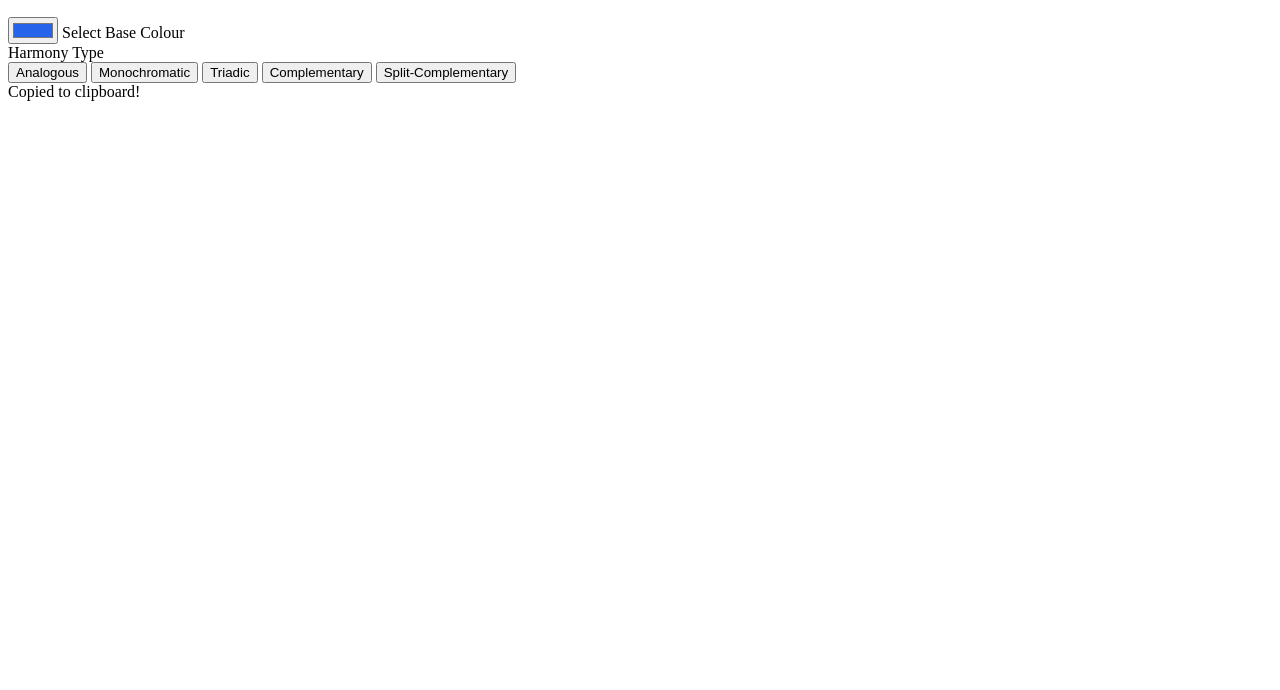
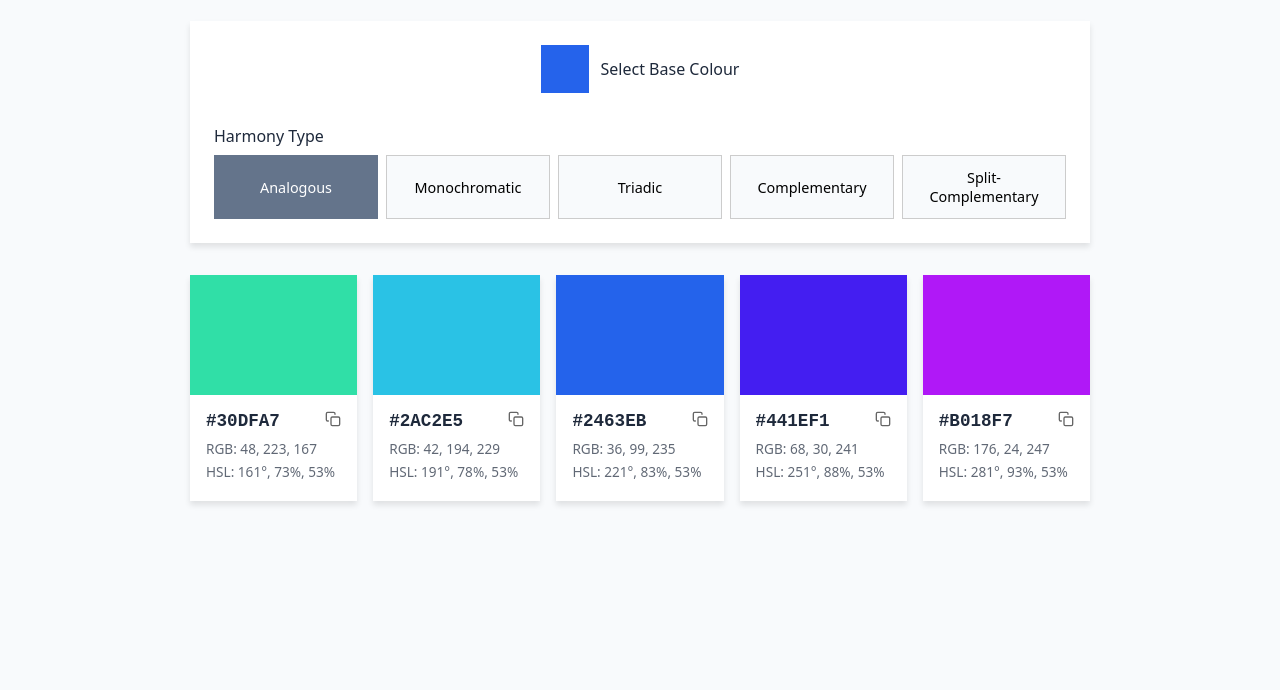
Before and after one commit to Anooour/AnouCOLO, a plain HTML site: page index.html in a window 1280 px wide. Shown: the part 110-800 px from the top of the page. Drawn offline with Linux system fonts and the light colour scheme.

Commit message:
index.html

```diff
--- a/index.html
+++ b/index.html
@@ -4,7 +4,7 @@
   <meta charset="UTF-8">
   <meta name="viewport" content="width=device-width, initial-scale=1.0">
   <title>Color </title>
-  <link rel="stylesheet" href="color.css">
+  <link rel="stylesheet" href="style.css">
 </head>
 <body>
   <div class="container">
@@ -37,6 +37,6 @@
   </div>
 
   <div class="alert" id="alert">Copied to clipboard!</div>
-  <script src="color.js"></script>
+  <script src="script.js"></script>
 </body>
 </html>
```
